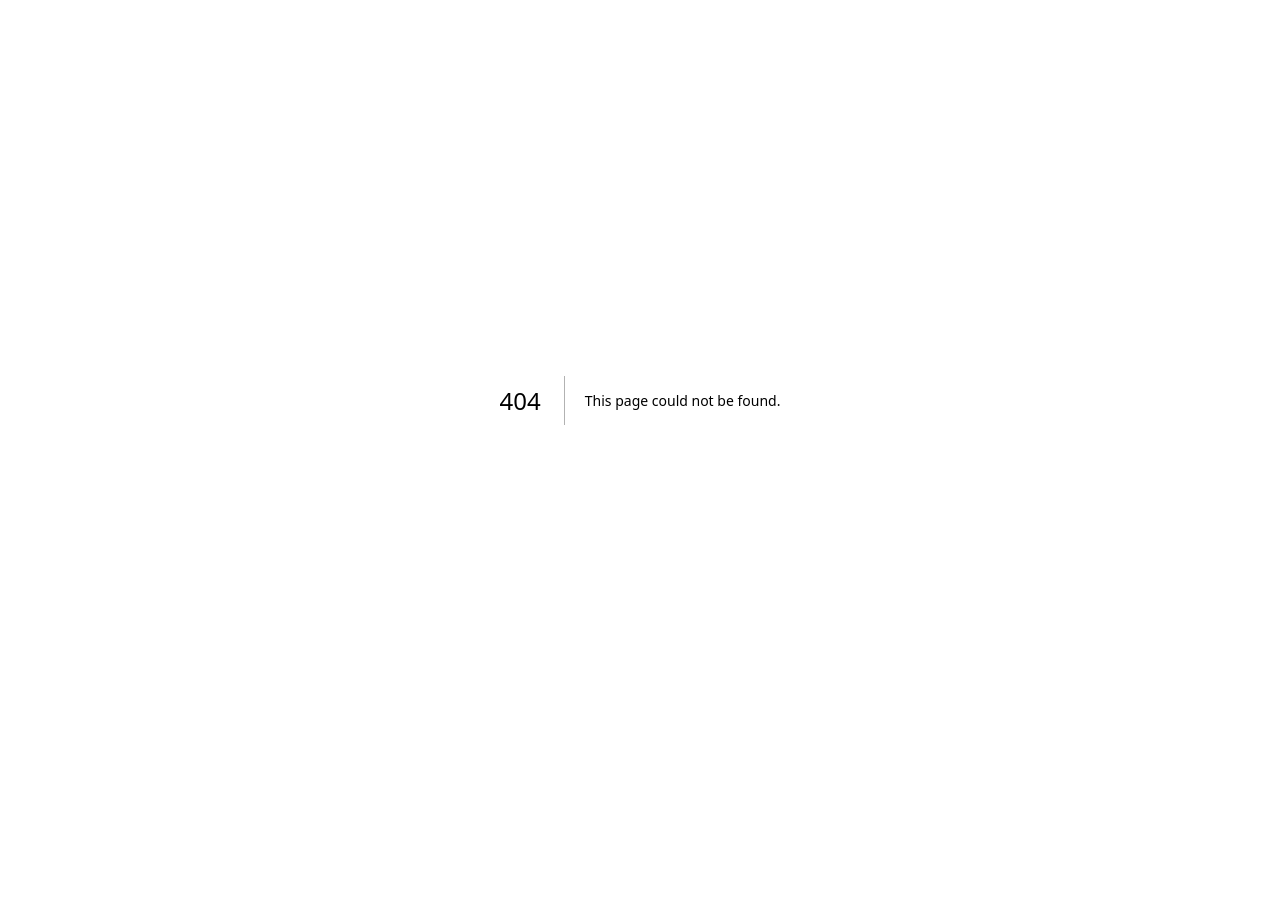
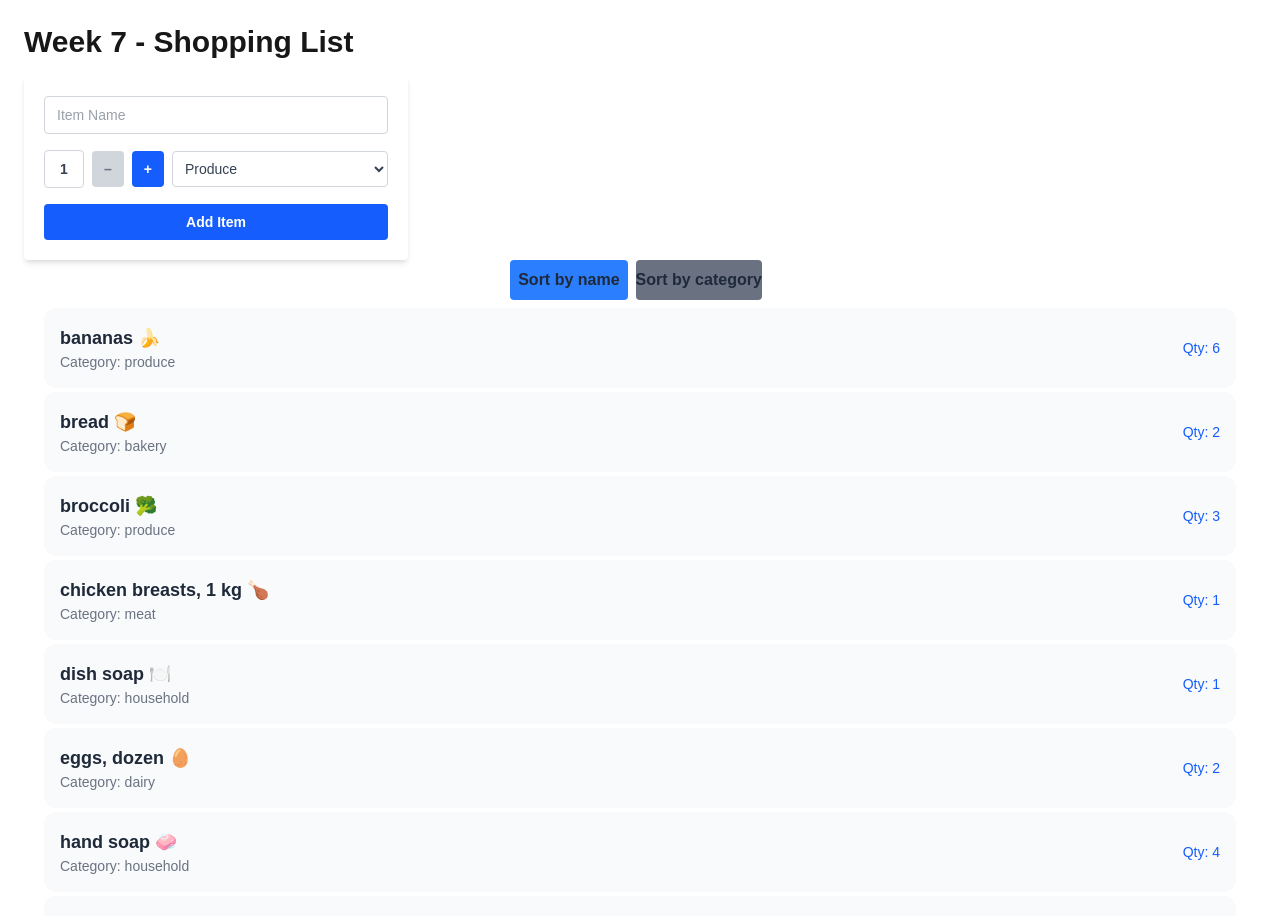
Before and after one commit to Maxwell9-9/cprg306-assignments, a Next.js app: page /week-7 in a window 1280 px wide. Before the commit this address had no page. Shown: the top 916 px of the page. Before the commit the page ends 800 px from the top, so only its background shows below. Built offline with nearby package versions, Linux system fonts and the light colour scheme.

Commit message:
add week 7 combined week 5 and 6 files

```diff
--- a/app/page.js
+++ b/app/page.js
@@ -10,6 +10,8 @@ export default function Home() {
       <p><Link href="week-4">Week 4</Link></p>
       <p><Link href="week-5">Week 5</Link></p>
       <p><Link href="week-6">Week 6</Link></p>
+      <p><Link href="week-7">Week 7</Link></p>
+
     </main>
   );
 }
--- /dev/null
+++ b/app/week-7/item-list.js
@@ -0,0 +1,42 @@
+"use client"
+
+import { useState } from "react";
+import Item from "./item";
+import data from "./item.json";
+export default function ItemList() {
+    const [sortBy, setSortBy] = useState("name");
+
+
+    data.sort((a,b) => {
+        switch (sortBy) {
+            case "name": return a.name.localeCompare(b.name);
+            case "category": return a.category.localeCompare(b.category);
+        }
+    })
+
+
+
+    return (
+        <div className="justify-center gap-2 mb-2 px-5">
+
+            <span className="flex flex-row justify-center pb-2">
+                <button className={`p-2 mr-2 rounded font-bold text-gray-800 ${sortBy == "name" ? "bg-blue-500" : "bg-gray-500"}`} onClick={() => { setSortBy("name");}}>Sort by name</button>
+                <button className={`border-p-2 mr-2 rounded font-bold  text-gray-800 ${sortBy == "category" ? "bg-blue-500" : "bg-gray-500"}`} onClick={() => { setSortBy("category");}}>Sort by category</button>
+            </span>
+
+            <ul className="flex flex-col gap-1">
+                {data.map((item, index) => (
+                    <li className="flex justify-between items-center p-4 hover:bg-gray-100 bg-gray-50 hover:border-2 rounded-xl" key={index}>
+                    <div>
+                        <p className="text-lg font-semibold text-gray-800">{item.name}</p>
+                        <p className="text-sm text-gray-500">Category: {item.category}</p>
+                    </div>
+                    <span className="text-sm font-medium text-blue-600">
+                        Qty: {item.quantity}
+                    </span>
+                    </li>
+                ))}
+            </ul>
+        </div>
+    )
+}
--- /dev/null
+++ b/app/week-7/item.js
@@ -0,0 +1,13 @@
+export default function Item({ item }) {
+  return (
+    <li className="flex justify-between items-center p-4 hover:bg-gray-50">
+      <div>
+        <p className="text-lg font-semibold text-blue-800">{item.name}</p>
+        <p className="text-sm text-blue-500">Category: {item.category}</p>
+      </div>
+      <span className="text-sm font-medium text-blue-600">
+        Qty: {item.quantity}
+      </span>
+    </li>
+  );
+}
--- /dev/null
+++ b/app/week-7/item.json
@@ -0,0 +1,74 @@
+[
+  {
+    "id": "1h2GJKH12gkHG31h1H",
+    "name": "milk, 4 L 🥛",
+    "quantity": 1,
+    "category": "dairy"
+  },
+  {
+    "id": "2KJH3k2j3H1k2J3K1H",
+    "name": "bread 🍞",
+    "quantity": 2,
+    "category": "bakery"
+  },
+  {
+    "id": "3h2KJH3k2j3H1k2J3",
+    "name": "eggs, dozen 🥚",
+    "quantity": 2,
+    "category": "dairy"
+  },
+  {
+    "id": "4k2J3K1H2GJKH12gk",
+    "name": "bananas 🍌",
+    "quantity": 6,
+    "category": "produce"
+  },
+  {
+    "id": "5H1h1H2KJH3k2j3H",
+    "name": "broccoli 🥦",
+    "quantity": 3,
+    "category": "produce"
+  },
+  {
+    "id": "6H1k2J3K1H2GJKH1",
+    "name": "chicken breasts, 1 kg 🍗",
+    "quantity": 1,
+    "category": "meat"
+  },
+  {
+    "id": "7gkHG31h1H2KJH3k",
+    "name": "pasta sauce 🍝",
+    "quantity": 3,
+    "category": "canned goods"
+  },
+  {
+    "id": "8j3H1k2J3K1H2GJK",
+    "name": "spaghetti, 454 g 🍝",
+    "quantity": 2,
+    "category": "dry goods"
+  },
+  {
+    "id": "9H12gkHG31h1H2KJ",
+    "name": "toilet paper, 12 pack 🧻",
+    "quantity": 1,
+    "category": "household"
+  },
+  {
+    "id": "10H3k2j3H1k2J3K1",
+    "name": "paper towels, 6 pack 🧻",
+    "quantity": 1,
+    "category": "household"
+  },
+  {
+    "id": "11k2J3K1H2GJKH12",
+    "name": "dish soap 🍽️",
+    "quantity": 1,
+    "category": "household"
+  },
+  {
+    "id": "12GJKH12gkHG31h1",
+    "name": "hand soap 🧼",
+    "quantity": 4,
+    "category": "household"
+  }
+]
--- /dev/null
+++ b/app/week-7/new-item.js
@@ -0,0 +1,102 @@
+"use client";
+import { useState } from "react";
+
+export default function NewItem() {
+  const [name, setName] = useState("");
+  const [quantity, setQuantity] = useState(1);
+  const [category, setCategory] = useState("produce");
+
+  const handleSubmit = (event) => {
+    event.preventDefault();
+    const item = { name, quantity, category };
+    console.log(item);
+    alert(`Item added: ${name}\nQuantity: ${quantity}\nCategory: ${category}`);
+    setName("");
+    setQuantity(1);
+    setCategory("produce");
+  };
+
+  const increment = () => {
+    if (quantity < 20) setQuantity(quantity + 1);
+  };
+
+  const decrement = () => {
+    if (quantity > 1) setQuantity(quantity - 1);
+  };
+
+  return (
+    <form
+      onSubmit={handleSubmit}
+      className="bg-white w-96 p-5 rounded shadow-md space-y-4"
+    >
+
+      <input
+        type="text"
+        placeholder="Item Name"
+        required
+        value={name}
+        onChange={(e) => setName(e.target.value)}
+        className="w-full px-3 py-2 border border-gray-300 rounded text-sm focus:outline-none focus:ring-1 focus:ring-blue-600 text-gray-700"
+      />
+
+
+      <div className="flex items-center space-x-2">
+
+        <span className="w-10 py-2 border border-gray-300 rounded text-center font-semibold text-sm text-gray-700">
+          {quantity}
+        </span>
+
+
+        <button
+          type="button"
+          onClick={decrement}
+          disabled={quantity === 1}
+          className={`px-3 py-2 rounded text-sm font-bold ${
+            quantity > 1
+              ? "bg-blue-600 text-white hover:bg-blue-700"
+              : "bg-gray-300 text-gray-500 cursor-not-allowed"
+          }`}
+        >
+          –
+        </button>
+
+
+        <button
+          type="button"
+          onClick={increment}
+          disabled={quantity === 20}
+          className="px-3 py-2 rounded text-sm font-bold bg-blue-600 text-white hover:bg-blue-700"
+        >
+          +
+        </button>
+
+
+        <select
+          value={category}
+          onChange={(e) => setCategory(e.target.value)}
+          className="flex-1 px-2 py-2 border border-gray-300 rounded text-sm focus:outline-none focus:ring-1 focus:ring-blue-600 text-gray-700"
+        >
+          <option value="produce" className="text-gray-700">Produce</option>
+          <option value="dairy" className="text-gray-700">Dairy</option>
+          <option value="bakery" className="text-gray-700">Bakery</option>
+          <option value="meat" className="text-gray-700">Meat</option>
+          <option value="frozen foods" className="text-gray-700">Frozen Foods</option>
+          <option value="canned goods" className="text-gray-700">Canned Goods</option>
+          <option value="dry goods" className="text-gray-700">Dry Goods</option>
+          <option value="beverages" className="text-gray-700">Beverages</option>
+          <option value="snacks" className="text-gray-700">Snacks</option>
+          <option value="household" className="text-gray-700">Household</option>
+          <option value="other" className="text-gray-700">Other</option>
+        </select>
+      </div>
+
+
+      <button
+        type="submit"
+        className="w-full bg-blue-600 hover:bg-blue-700 text-white text-sm font-semibold py-2 rounded"
+      >
+        Add Item
+      </button>
+    </form>
+  );
+}
--- /dev/null
+++ b/app/week-7/page.js
@@ -0,0 +1,24 @@
+'use client';
+
+import { useState } from 'react';
+import itemsData from './item.json';
+import ItemList from './item-list';
+import NewItem from './new-item';
+
+export default function Page(){
+
+    const [items, setItems] = useState(itemsData);
+
+    const handleAddItem = (newItem) => {
+        setItems((prevItems) => [...prevItems, newItem]);
+    };
+
+
+  return (
+    <main className="p-6">
+      <h1 className="text-3xl font-bold mb-4">Week 7 - Shopping List </h1>
+      <NewItem onAddItem={handleAddItem} />
+      <ItemList items={items} />
+    </main>
+  );
+}
```
